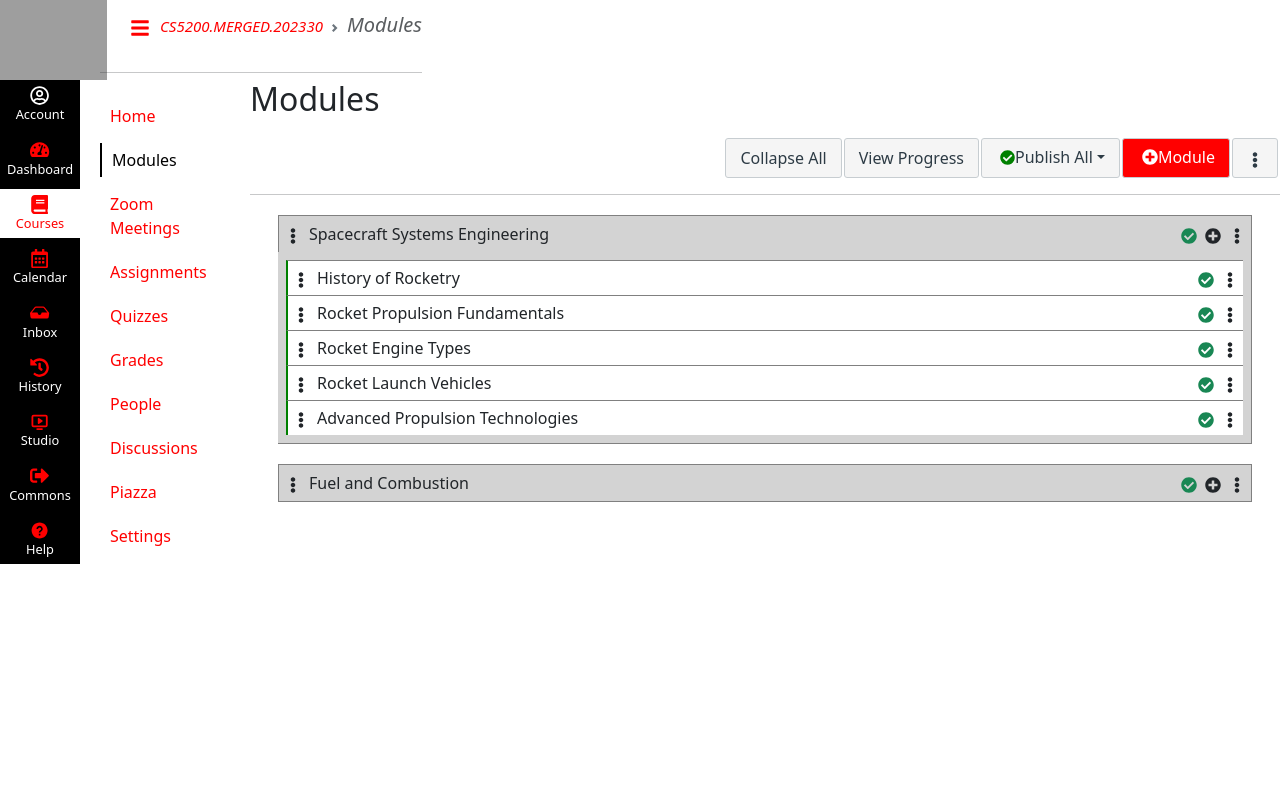
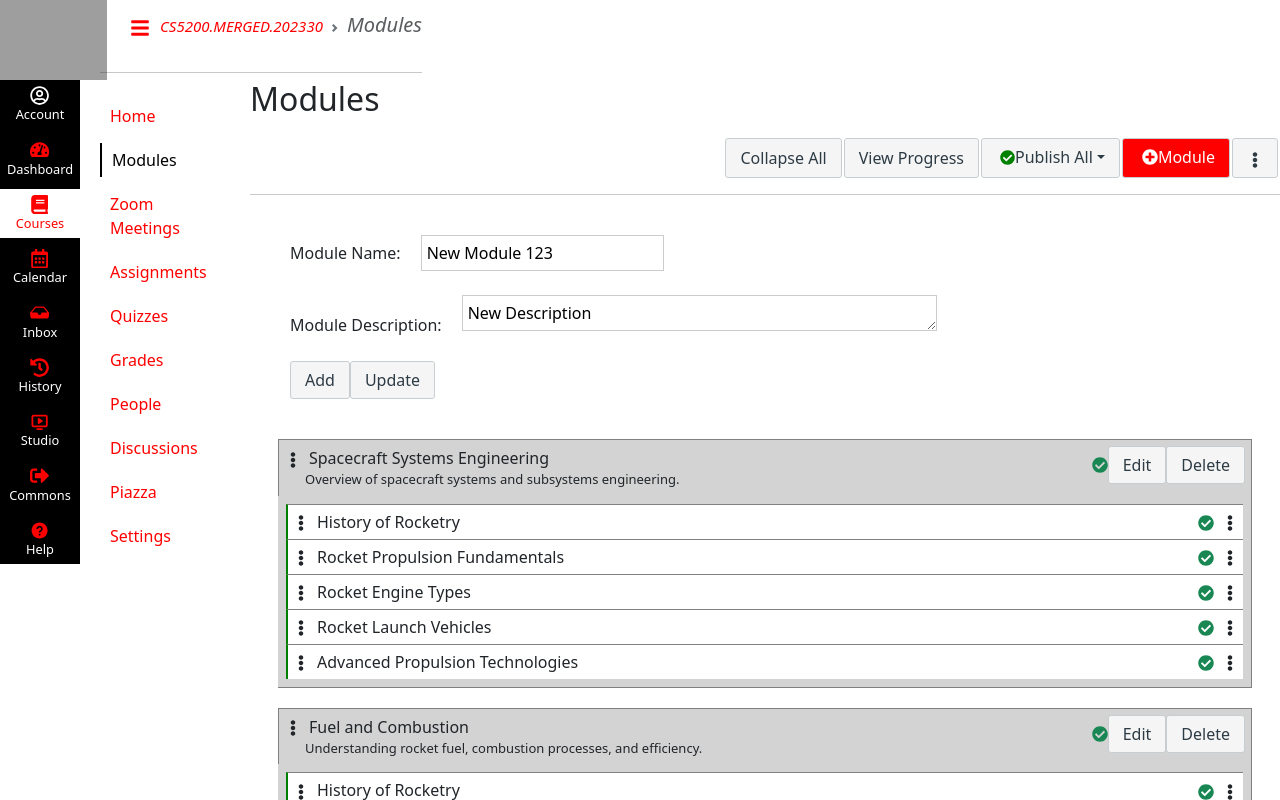
Before and after one commit to parikhmili9/Spring24_WebDev, a React (Create React App) app: page /#/Kanbas/Courses/RS104/Modules in a window 1280 px wide. Built offline with nearby package versions, Linux system fonts and the light colour scheme; grey boxes are pictures that could not be loaded.

Commit message:
Modules updated with Redux module reduced to perform Add/Edit/Delete actions

```diff
--- a/src/Kanbas/Courses/Modules/list.tsx
+++ b/src/Kanbas/Courses/Modules/list.tsx
@@ -3,13 +3,61 @@ import "./index.css";
 import db from "../../Database";
 import { FaEllipsisV, FaCheckCircle, FaPlusCircle } from "react-icons/fa";
 import { useParams } from "react-router";
-
+import { useSelector, useDispatch } from "react-redux";
+import { addModule, deleteModule, updateModule, setModule,} from "./moduleReducer";
+import { KanbasState } from "../../store";
 
 function ModuleList() {
     const { courseId } = useParams();
+
+    //Redux
+    const moduleList = useSelector((state: KanbasState) =>
+        state.modulesReducer.modules);
+    const module = useSelector((state: KanbasState) =>
+        state.modulesReducer.module);
+    const dispatch = useDispatch();
+
+    //Getting modules from database
     const modules = db.modules;
-    const modulesList = modules.filter((module) => module.course === courseId);
-    const [selectedModule, setSelectedModule] = useState(modulesList[0]);
+
+
+    // const modulesList = modules.filter((module) => module.course === courseId);
+    // const [moduleList, setModuleList] = useState<any[]>(modules);
+    // const [selectedModule, setSelectedModule] = useState(modulesList[0]);
+
+    // const [module, setModule] = useState({
+    //     _id: new Date().getTime().toString(),
+    //     name: "New Module",
+    //     description: "New Description",
+    //     course: courseId,
+    // });
+
+    // const addModule = (module: any) => {
+    //     const newModule = { ...module,
+    //       _id: new Date().getTime().toString() };
+    //     const newModuleList = [newModule, ...moduleList];
+    //     setModuleList(newModuleList);
+    // };
+
+    // const deleteModule = (moduleId: string) => {
+    //     const newModuleList = moduleList.filter(
+    //       (module) => module._id !== moduleId );
+    //     setModuleList(newModuleList);
+    // };
+
+    // const updateModule = (module: any) => {
+    //     const newModuleList = moduleList.map((m) => {
+    //       if (m._id === module._id) {
+    //         return module;
+    //       } else {
+    //         return m;
+    //       }
+    //     });
+    //     setModuleList(newModuleList);
+    // };
+
+
+
     return (
     <div>
         <div className="wd-new-container">
@@ -35,7 +83,8 @@ function ModuleList() {
                     </li>
                 </ul>
             </div>
-            <button style={{ backgroundColor: 'red', color: 'white' }}>
+            <button style={{ backgroundColor: 'red', color: 'white' }}
+                onClick={() => dispatch(addModule({ ...module, course: courseId }))}>
                 <i className='fa fa-plus 'aria-hidden='true' style={{ marginRight: 5 }} />
                 <FaPlusCircle style={{color: 'white', marginBottom: '4px' }} />
                 Module
@@ -47,22 +96,63 @@ function ModuleList() {
 
         <hr></hr>
 
+        <div className="list-group-item" style={{margin: '40px'}}>
+            <div style={{ width: '100%'}}>
+                <label style={{paddingRight: '20px'}}>Module Name:</label>
+                <input value={module.name}
+                    style={{flex: '0.50', marginRight: '10px',padding: '5px',
+                    border: '1px solid #ccc'}}
+                    onChange={(e) => dispatch(setModule({ ...module, name: e.target.value }))}
+                />
+                <br/>
+                <br/>
+                <label style={{paddingRight: '20px'}}>Module Description: </label>
+                <textarea value={module.description}
+                    style={{flex: '0.50', marginRight: '10px', width: '50%', padding: '5px', border: '1px solid #ccc' }} rows={1}
+                    onChange={(e) => dispatch(setModule({ ...module, description: e.target.value }))}
+                />
+                <br/>
+                <br/>
+                <div style={{ display: 'flex' }}>
+                    <button className="btn btn-success"
+                        onClick={() => dispatch(addModule({ ...module, course: courseId }))}>
+                        Add
+                    </button>
+                    <button className="btn btn-warning"
+                        onClick={() => dispatch(updateModule(module))}>
+                        Update
+                    </button>
+                </div>
+            </div>
+        </div>
         <div style={{margin: '20px'}}>
             <ul className='list-group wd-modules' style={{margin: '8px'}}>
-            {   modulesList.map((module, index) => (
-                <li key={index} className='list-group-item' onClick={() => setSelectedModule(module)}>
+
+
+            {   moduleList.filter((module) => module.course === courseId)
+                .map((module, index) => (
+                <li key={index} className='list-group-item'>
                     <div>
                         <FaEllipsisV className="me-2" />
                         {module.name}
                         <span className="float-end">
                             <FaCheckCircle className="text-success" />
-                            <FaPlusCircle className="ms-2" />
-                            <FaEllipsisV className="ms-2" />
+                            {/* <FaPlusCircle className="ms-2" />
+                            <FaEllipsisV className="ms-2" /> */}
+                            <button className="btn btn-warning"
+                                onClick={() => dispatch(setModule(module))}>
+                                Edit
+                            </button>
+                            <button className="btn btn-danger"
+                                onClick={() => dispatch(deleteModule(module._id))}>
+                                Delete
+                            </button>
                         </span>
+                        <p style={{fontSize: 'small', marginLeft: '20px'}}>{module.description}</p>
                     </div>
-                    {selectedModule._id === module._id && (
+                    {module.lessons && (
                         <ul className="list-group" style={{margin: '8px'}}>
-                            {module.lessons?.map((lesson, index) => (
+                            {module.lessons?.map((lesson: any, index: number) => (
                                 <li className="list-group-item" key={index}>
                                 <FaEllipsisV className="me-2" />
                                 {lesson.name}
--- /dev/null
+++ b/src/Kanbas/Courses/Modules/moduleReducer.tsx
@@ -0,0 +1,43 @@
+import { createSlice } from "@reduxjs/toolkit";
+import db from "../../Database";
+
+const modules = db.modules;
+
+const initialState = {
+  modules: modules,
+  module: { name: "New Module 123", description: "New Description" },
+};
+
+const modulesSlice = createSlice({
+    name: "modules",
+    initialState,
+    reducers: {
+    addModule: (state, action) => {
+        state.modules = [
+        { ...action.payload, _id: new Date().getTime().toString() },
+            ...state.modules,
+        ];
+    },
+    deleteModule: (state, action) => {
+        state.modules = state.modules.filter(
+        (module) => module._id !== action.payload
+        );
+    },
+    updateModule: (state, action) => {
+        state.modules = state.modules.map((module) => {
+        if (module._id === action.payload._id) {
+            return action.payload;
+        } else {
+            return module;
+        }
+        });
+    },
+    setModule: (state, action) => {
+        state.module = action.payload;
+    },
+    },
+});
+
+
+export const { addModule, deleteModule, updateModule, setModule } = modulesSlice.actions;
+export default modulesSlice.reducer;
--- a/src/Kanbas/Courses/index.tsx
+++ b/src/Kanbas/Courses/index.tsx
@@ -1,4 +1,4 @@
-import { Navigate, Route, Routes} from "react-router-dom";
+import { Navigate, Route, Routes, useParams} from "react-router-dom";
 import CourseNavigation from "./Navigation";
 import Breadcrumb from "./breadcrumb";
 import Modules from "./Modules";
@@ -7,10 +7,14 @@ import Assignments from "./Assignments";
 import AssignmentEditor from "./Assignments/Editor";
 import Grades from "./Grades";
 
-function Courses() {
+function Courses({ courses }: { courses: any[]; }) {
   // const { courseId } = useParams();
   // const {pathname} = useLocation();
   // const course = db.courses.find((course) => course._id === courseId);
+
+  const { courseId } = useParams();
+  const course = courses.find((course) => course._id === courseId);
+
   return (
     <div>
       <div>
--- a/src/Kanbas/Dashboard/index.tsx
+++ b/src/Kanbas/Dashboard/index.tsx
@@ -2,36 +2,43 @@ import React, { useState } from "react";
 import { Link } from "react-router-dom";
 import db from "../Database";
 import "./index.css";
-function Dashboard() {
+function Dashboard({ courses, course, setCourse, addNewCourse,
+  deleteCourse, updateCourse }: {
+  courses: any[]; course: any; setCourse: (course: any) => void;
+  addNewCourse: () => void; deleteCourse: (course: any) => void;
+  updateCourse: () => void; }) {
+
+
   // const courses = db.courses;
-  const [courses, setCourses] = useState(db.courses);
-  const [course, setCourse] = useState({
-    _id: "0", name: "New Course", number: "New Number",
-    startDate: "2023-09-10", endDate: "2023-12-15",
-    image: "../../images/d2.jpg"
-  });
 
-  const addNewCourse = () => {
-    const newCourse = { ...course,
-                        _id: new Date().getTime().toString() };
-    setCourses([...courses, { ...course, ...newCourse }]);
-  };
+  // const [courses, setCourses] = useState(db.courses);
+  // const [course, setCourse] = useState({
+  //   _id: "0", name: "New Course", number: "New Number",
+  //   startDate: "2023-09-10", endDate: "2023-12-15",
+  //   image: "../../images/d2.jpg"
+  // });
 
-  const deleteCourse = (courseId: string) => {
-    setCourses(courses.filter((course) => course._id !== courseId));
-  };
+  // const addNewCourse = () => {
+  //   const newCourse = { ...course,
+  //                       _id: new Date().getTime().toString() };
+  //   setCourses([...courses, { ...course, ...newCourse }]);
+  // };
 
-  const updateCourse = () => {
-    setCourses(
-      courses.map((c) => {
-        if (c._id === course._id) {
-          return course;
-        } else {
-          return c;
-        }
-      })
-    );
-  };
+  // const deleteCourse = (courseId: string) => {
+  //   setCourses(courses.filter((course) => course._id !== courseId));
+  // };
+
+  // const updateCourse = () => {
+  //   setCourses(
+  //     courses.map((c) => {
+  //       if (c._id === course._id) {
+  //         return course;
+  //       } else {
+  //         return c;
+  //       }
+  //     })
+  //   );
+  // };
 
 
 
--- a/src/Kanbas/index.tsx
+++ b/src/Kanbas/index.tsx
@@ -2,9 +2,39 @@ import { Routes, Route, Navigate } from "react-router-dom";
 import KanbasNavigation from "./Navigation";
 import Dashboard from "./Dashboard";
 import Courses from "./Courses";
+import { useState } from "react";
+import db from "./Database";
+import store from "./store";
+import { Provider } from "react-redux";
+
 
 function Kanbas() {
+   const [courses, setCourses] = useState<any[]>(db.courses);
+   const [course, setCourse] = useState({
+      _id: "1234", name: "New Course", number: "New Number",
+      startDate: "2023-09-10", endDate: "2023-12-15",
+      image: "../../images/d2.jpg"
+   });
+   const addNewCourse = () => {
+      setCourses([...courses, { ...course, _id: new Date().getTime().toString() }]);
+   };
+   const deleteCourse = (courseId: any) => {
+      setCourses(courses.filter((course) => course._id !== courseId));
+   };
+   const updateCourse = () => {
+      setCourses(
+         courses.map((c) => {
+         if (c._id === course._id) {
+            return course;
+         } else {
+            return c;
+         }
+         })
+      );
+   };
+
     return(
+      <Provider store={store}>
          <div className="d-flex">
             <div>
                <KanbasNavigation />
@@ -13,13 +43,19 @@ function Kanbas() {
                <Routes>
                   <Route path="/" element={<Navigate to="Dashboard" />} /> {/* Dashboard is the default screen */}
                   <Route path="Account" element={<h1>Account</h1>} />
-               <Route path="Dashboard" element={<Dashboard />} />
-               <Route path="Courses/:courseId/*" element={<Courses />} />
+                  <Route path="Dashboard" element={<Dashboard
+                                                   courses={courses}
+                                                   course={course}
+                                                   setCourse={setCourse}
+                                                   addNewCourse={addNewCourse}
+                                                   deleteCourse={deleteCourse}
+                                                   updateCourse={updateCourse}/> } />
+                  <Route path="Courses/:courseId/*" element={<Courses courses={courses} />} />
                </Routes>
             </div>
+         </div>
+      </Provider>
 
-
-      </div>
    );
 }
  export default Kanbas
--- /dev/null
+++ b/src/Kanbas/store/index.ts
@@ -0,0 +1,15 @@
+import { configureStore } from "@reduxjs/toolkit";
+import modulesReducer from "../Courses/Modules/moduleReducer";
+export interface KanbasState {
+    modulesReducer: {
+        modules: any[];
+        module: any;
+    };
+}
+const store = configureStore({
+    reducer: {
+        modulesReducer
+    }
+});
+
+export default store;
```
Lines whose indentation alone changed are shown as unchanged.
